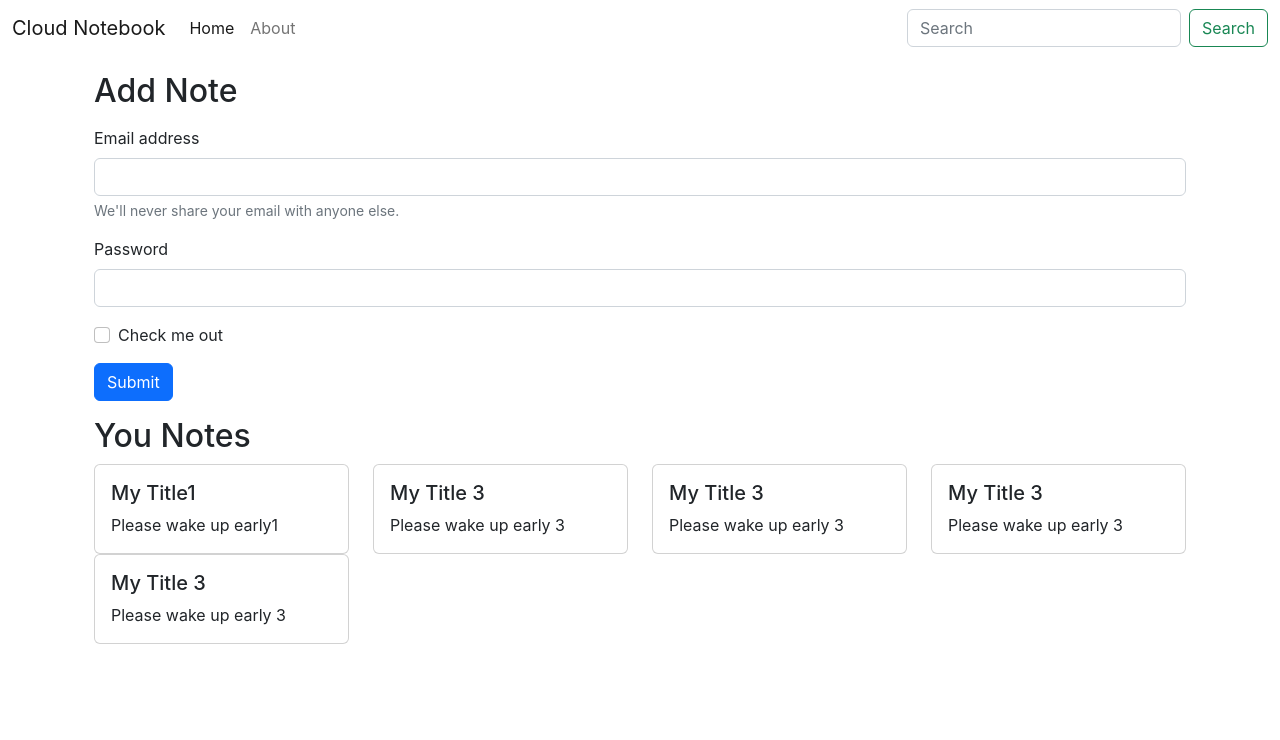
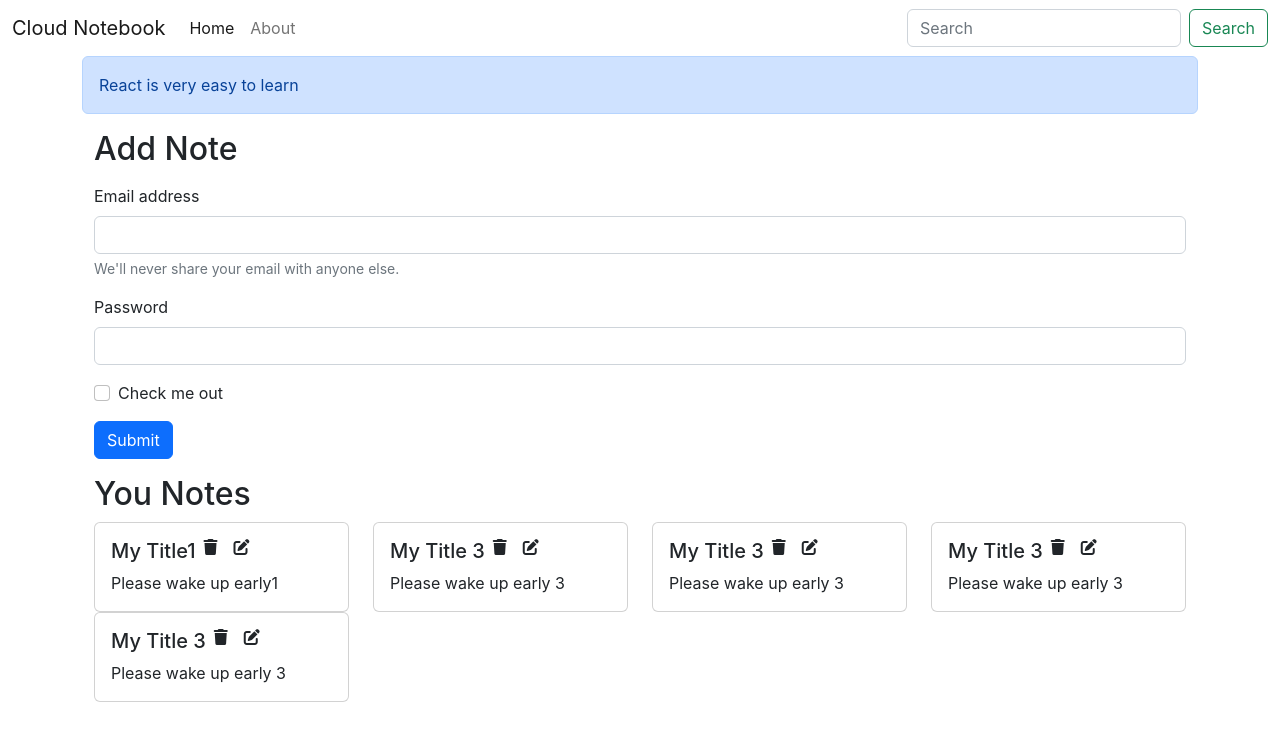
Before and after one commit to VaibhavBomle/cloudNoteBook, a React (Create React App) app: page /home in a window 1280 px wide. Shown: the top 740 px of the page. Built offline with nearby package versions, Linux system fonts and the light colour scheme.

Commit message:
Topic - 62 , 63 - Adding Font awesome icons to iNotebook

```diff
--- a/public/index.html
+++ b/public/index.html
@@ -19,6 +19,6 @@
     <div id="root"></div>
     <script src="https://cdn.jsdelivr.net/npm/@popperjs/core@2.11.6/dist/umd/popper.min.js" integrity="sha384-oBqDVmMz9ATKxIep9tiCxS/Z9fNfEXiDAYTujMAeBAsjFuCZSmKbSSUnQlmh/jp3" crossorigin="anonymous"></script>
     <script src="https://cdn.jsdelivr.net/npm/bootstrap@5.2.2/dist/js/bootstrap.min.js" integrity="sha384-IDwe1+LCz02ROU9k972gdyvl+AESN10+x7tBKgc9I5HFtuNz0wWnPclzo6p9vxnk" crossorigin="anonymous"></script>
-
+    <script src="https://kit.fontawesome.com/ed6913854f.js" crossorigin="anonymous"></script>
   </body>
 </html>
--- a/src/App.js
+++ b/src/App.js
@@ -4,12 +4,14 @@
 import Home from "./components/Home";
 import About from "./components/About";
 import NoteState from "./context/notes/NoteState";
+import Alert from "./components/Alert";
 
 function App() {
   return (
     <NoteState>
       <Router>
         <NavBar/>
+        <Alert message = "React is very easy to learn"/>
         <div className="container">
         <Routes>
         <Route path="/home" element={<Home/>}/>
--- a/src/components/About.js
+++ b/src/components/About.js
@@ -2,11 +2,7 @@
 import noteContext from '../context/notes/noteContext';
 
 const About = () => {
-  const a = useContext(noteContext);  // We can use context by importing noteContext
-  // useEffect(()=>{   // This also work
-  //   a.update();
-  // },[])
-  //a.update();
+  const a = useContext(noteContext);
   return (
     <div>
      This is About.
--- /dev/null
+++ b/src/components/Alert.js
@@ -0,0 +1,13 @@
+import React from "react";
+
+const Alert = (props) => {
+  return (
+    <div className="container">
+      <div className="alert alert-primary" role="alert">
+         {props.message}
+      </div>
+    </div>
+  );
+};
+
+export default Alert;
--- a/src/components/Home.js
+++ b/src/components/Home.js
@@ -1,5 +1,4 @@
 import React, { useContext } from "react";
-import noteContext from "../context/notes/noteContext";
 import Notes from "./Notes";
 
 const Home = () => {
--- a/src/components/NoteItem.js
+++ b/src/components/NoteItem.js
@@ -6,8 +6,12 @@
     <div className = "col-md-3">
       <div className="card">
         <div className="card-body">
-          <h5 className="card-title">{note.title}</h5>
+          <div className = "d-flex align-itme-center">
+          <h5 className="card-title">{note.title}</h5><i className="fa-solid fa-trash mx-2"></i>
+          <i className="fa-solid fa-pen-to-square mx-2"></i>
+          </div>
           <p className="card-text">{note.description}</p>
+
         </div>
       </div>
     </div>
--- a/src/components/Notes.js
+++ b/src/components/Notes.js
@@ -8,7 +8,7 @@
     <div className="row my-3">
       <h2>You Notes</h2>
       {notes.map((note)=>{
-        return <NoteItem note = {note}/>
+        return <NoteItem key={note._id} note = {note}/>
       })}
     </div>
   )
--- a/src/context/notes/NoteState.js
+++ b/src/context/notes/NoteState.js
@@ -1,65 +1,64 @@
 import { useState } from "react";
 import NoteContext from "./noteContext";
 
-const NoteState =(props)=>{
+const NoteState = (props) => {
   const notesInitial = [
     {
-      "_id": "63b69f820938b8363ace507b",
-      "user": "63b24acba3c661560081e598",
-      "title": "My Title1",
-      "description": "Please wake up early1",
-      "tag": "personal1",
-      "date": "2023-01-05T09:59:30.621Z",
-      "__v": 0
+      _id: "63b69f8209f38b8363ace507b",
+      user: "63b24acba3c661560081e598",
+      title: "My Title1",
+      description: "Please wake up early1",
+      tag: "personal1",
+      date: "2023-01-05T09:59:30.621Z",
+      __v: 0,
     },
     {
-      "_id": "63c24c15bb2832bb30898f37",
-      "user": "63b24acba3c661560081e598",
-      "title": "My Title 3",
-      "description": "Please wake up early 3",
-      "tag": "personal1",
-      "date": "2023-01-14T06:30:45.764Z",
-      "__v": 0
+      _id: "63c24c15bfb2832bb30898f37",
+      user: "63b24acba3c661560081e598",
+      title: "My Title 3",
+      description: "Please wake up early 3",
+      tag: "personal1",
+      date: "2023-01-14T06:30:45.764Z",
+      __v: 0,
     },
     {
-      "_id": "63c24c15bb2832bb30898f371",
-      "user": "63b24acba3c661560081e598",
-      "title": "My Title 3",
-      "description": "Please wake up early 3",
-      "tag": "personal1",
-      "date": "2023-01-14T06:30:45.764Z",
-      "__v": 0
+      _id: "63c24c15bfb2832bb30898f371",
+      user: "63b24acba3c661560081e598",
+      title: "My Title 3",
+      description: "Please wake up early 3",
+      tag: "personal1",
+      date: "2023-01-14T06:30:45.764Z",
+      __v: 0,
     },
     {
-      "_id": "63c24c15bb2832bb30898f371",
-      "user": "63b24acba3c661560081e598",
-      "title": "My Title 3",
-      "description": "Please wake up early 3",
-      "tag": "personal1",
-      "date": "2023-01-14T06:30:45.764Z",
-      "__v": 0
+      _id: "63c24c15bb2832fbb30898f371",
+      user: "63b24acba3c661560081e598",
+      title: "My Title 3",
+      description: "Please wake up early 3",
+      tag: "personal1",
+      date: "2023-01-14T06:30:45.764Z",
+      __v: 0,
     },
     {
-      "_id": "63c24c15bb2832bb30898f371",
-      "user": "63b24acba3c661560081e598",
-      "title": "My Title 3",
-      "description": "Please wake up early 3",
-      "tag": "personal1",
-      "date": "2023-01-14T06:30:45.764Z",
-      "__v": 0
-    }
+      _id: "63c24c15bb2832bfb30898f371",
+      user: "63b24acba3c661560081e598",
+      title: "My Title 3",
+      description: "Please wake up early 3",
+      tag: "personal1",
+      date: "2023-01-14T06:30:45.764Z",
+      __v: 0,
+    },
   ];
 
-  const [notes,setNotes] = useState(notesInitial);
-  return(
-    <NoteContext.Provider value = {{notes,setNotes}}>
-         {props.children}
+  const [notes, setNotes] = useState(notesInitial);
+  return (
+    <NoteContext.Provider value={{ notes, setNotes }}>
+      {props.children}
     </NoteContext.Provider>
-  )
-}
+  );
+};
 
 export default NoteState;
-
 
 // const s1 = {
 //   "name" : "Kevin",
```
Also changed, not shown: src/components/NavBar.js (+0 -17 lines), src/context/notes/noteContext.js (line endings or trailing spaces).
